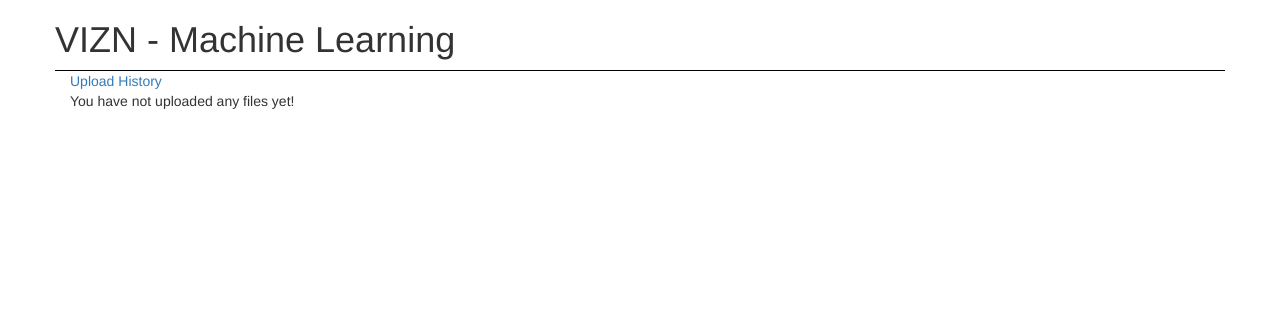
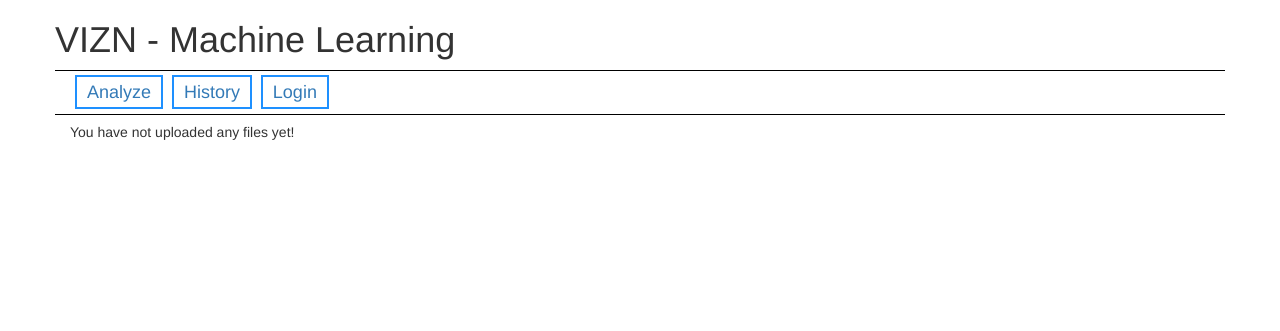
Before and after one commit to canthonyscott/VIZN-MachineLearning, a Django app: template analysis/templates/analysis/history.html in a window 1280 px wide. Shown: the top 331 px of the page. Run offline with Django 3.2, Linux system fonts and the light colour scheme; the template is opened without the code that fills it, so the values that code supplies are empty; some libraries are stand-ins or nearby versions.

Commit message:
nav bar styles

```diff
--- a/analysis/static/analysis/styles.css
+++ b/analysis/static/analysis/styles.css
@@ -41,3 +41,29 @@
 .signup{
     font-size: 18px;
 }
+
+.nav-item{
+    border: 2px solid dodgerblue;
+    padding-left: 10px;
+    padding-right: 10px;
+    padding-bottom: 5px;
+    padding-top: 5px;
+    font-size: 18px;
+    margin-left: 5px;
+}
+
+.nav-item:hover{
+    background-color: dodgerblue;
+    color: white;
+}
+
+.nav-item:active{
+    font-weight: bold;
+}
+
+.nav {
+    margin-top: 9px;
+    margin-bottom: 7px;
+    border-bottom: 1px solid black;
+    padding-bottom: 9px;
+}
--- a/analysis/templates/analysis/header.html
+++ b/analysis/templates/analysis/header.html
@@ -28,10 +28,12 @@
 
     <div class="row nav">
         <div class="col-md-12">
-            <a class="nav-item" href="{% url "analysis" %}">Upload</a>
+            <a class="nav-item" href="{% url "analysis" %}">Analyze</a>
             <a class="nav-item" href="/analysis/history">History</a>
             {% if user.is_authenticated %}
-            <a class="nav-item" href="/logout">Logout</a>
+                <a class="nav-item" href="/logout">Logout</a>
+            {% else %}
+                <a class="nav-item" href="/login">Login</a>
             {% endif %}
         </div>
     </div>
```
